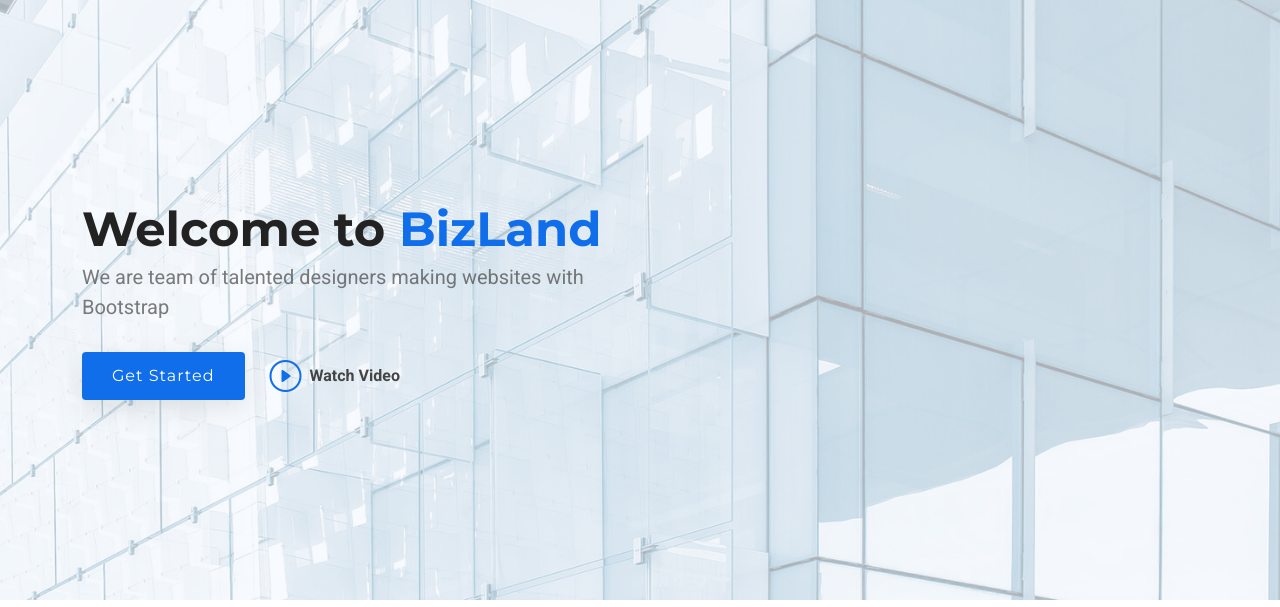
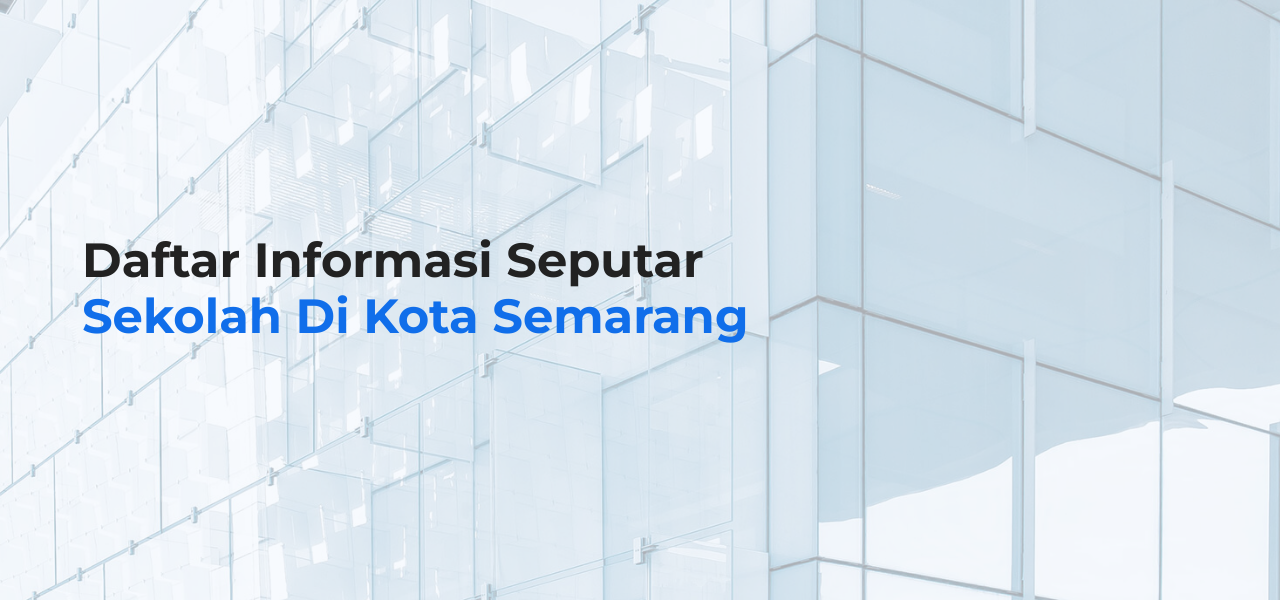
Before and after one commit to dellapuspita11sari/info-sekolah-diskominfo-main, a PHP site: page / in a window 1280 px wide. Shown: the part 140-747 px from the top of the page. Run offline with PHP 8.4, Linux system fonts and the light colour scheme.

Commit message:
edit text

```diff
--- a/index.php
+++ b/index.php
@@ -320,22 +320,23 @@
 
             <div class="container">
                 <div class="row gy-4">
-                    <div class="col-lg-6 order-2 order-lg-1 d-flex flex-column justify-content-center"
-                        data-aos="zoom-out">
-                        <h1>Welcome to <span>BizLand</span></h1>
-                        <p>We are team of talented designers making websites with Bootstrap</p>
-                        <div class="d-flex">
+                    <!-- <div class="col-lg-6 order-2 order-lg-1 d-flex flex-column justify-content-center"
+                        data-aos="zoom-out"> -->
+                        <h1>Daftar Informasi Seputar <br><span>Sekolah Di Kota Semarang</span></h1>
+                        <!-- <p>We are team of talented designers making websites with Bootstrap</p> -->
+                        <!-- <div class="d-flex">
                             <a href="#about" class="btn-get-started">Get Started</a>
                             <a href="https://www.youtube.com/watch?v=Y7f98aduVJ8"
                                 class="glightbox btn-watch-video d-flex align-items-center"><i
                                     class="bi bi-play-circle"></i><span>Watch
                                     Video</span></a>
-                        </div>
+                        </div> -->
                     </div>
                 </div>
             </div>
 
         </section><!-- /Hero Section -->
+
 
         <!-- Contact Section -->
         <section id="contact" class="contact section">
@@ -345,6 +346,7 @@
                 <h2>Contact</h2>
                 <p><span>Need Help?</span> <span class="description-title">Contact Us</span></p>
             </div><!-- End Section Title -->
+
 
             <div class="container" data-aos="fade-up" data-aos-delay="100">
 
@@ -363,6 +365,7 @@
                                         <th style="width: 15%">Foto</th>
                                     </tr>
                                 </thead>
+
                                 <tbody>
                                     <tr>
                                         <td>1</td>
--- a/lokasi_sekolah.php
+++ /dev/null
@@ -1 +0,0 @@
-nama nama lokasi sekolah di semarang
```
Also changed, not shown: assets/img/ibuwalikota.jpg (added), nama_sekolah.php (deleted).
